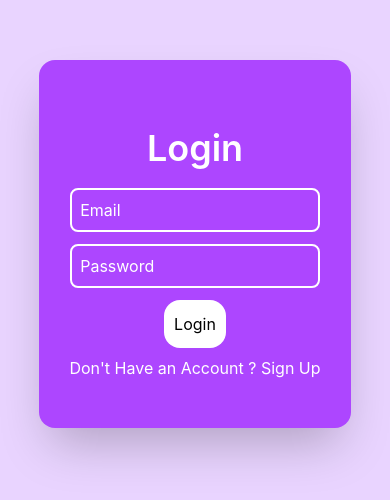
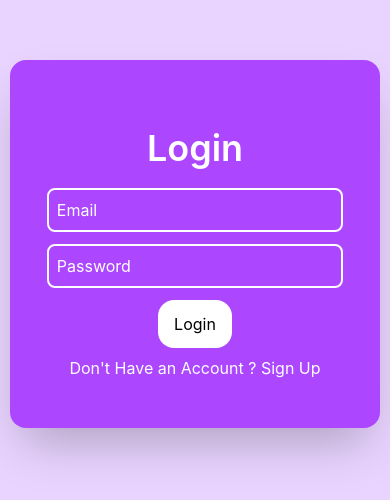
Before and after one commit to balajilaygude/Auth, a React (Vite) app in the folder Frontend/: page /login in a window 390 px wide. Shown: the part 178-678 px from the top of the page. Built offline with nearby package versions, Linux system fonts and the light colour scheme.

Commit message:
Ui Updates

```diff
--- a/Frontend/src/Pages/Login.jsx
+++ b/Frontend/src/Pages/Login.jsx
@@ -59,7 +59,7 @@ export default function Login() {
     }
   return (
     <div className="min-w-screen min-h-screen bg-purple-200 flex flex-col justify-center items-center">
-      <div className="lg:w-3/5 w-4/5 h-92 bg-purple-500 flex justify-center items-center flex-col rounded-2xl shadow-2xl shadow-pink-800-">
+      <div className="lg:w-3/5 w-[95%] h-92 bg-purple-500 flex justify-center items-center flex-col rounded-2xl shadow-2xl shadow-pink-800-">
         <h2 className="text-4xl font-semibold my-5 text-white">Login</h2>
         <form className="flex flex-col w-4/5 " onSubmit={handleSubmit}>
             <input onChange={handleChange} value={loginInfo.email}
@@ -68,7 +68,7 @@ export default function Login() {
           <input onChange={handleChange} value={loginInfo.password}
           className="mb-3 p-2 border-2 placeholder:text-white
            text-white outline-none border-white rounded-lg" type="password" name="password" placeholder="Password" />
-            <button className="bg-white w-3/12 mb-2 mx-auto rounded-2xl h-12 cursor-pointer"> Login</button>
+            <button className="bg-white w-3/12 mb-2 mx-auto rounded-2xl h-12 cursor-pointer px-2"> Login</button>
         </form>
         <p className="text-white">Don't Have an Account ?
             <span className="cursor-pointer hover:text-pink-200"><Link to="/signup"> Sign Up</Link></span></p>
```
